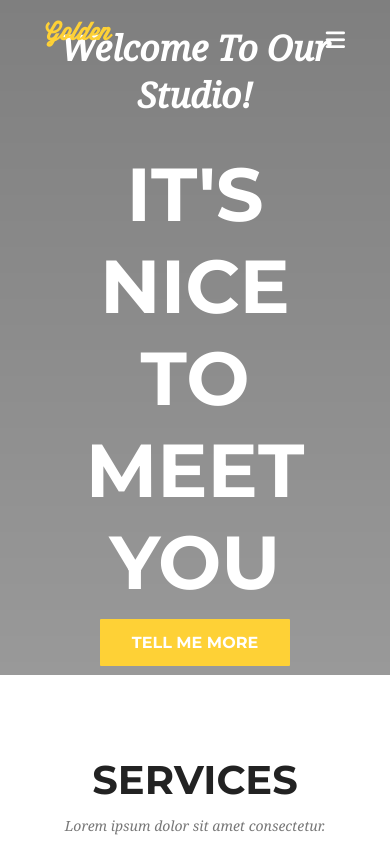
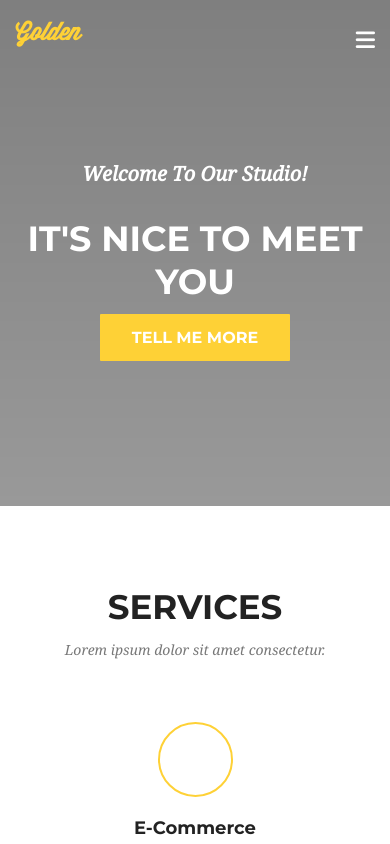
Before and after one commit to AyoubTRD/golden, a plain HTML site: page index.html in a window 390 px wide. Shown: the top 844 px of the page. Drawn offline with Linux system fonts and the light colour scheme; a script that the page names is missing.

Commit message:
fully responsive (v1)

```diff
--- a/css/main.css
+++ b/css/main.css
@@ -368,8 +368,8 @@ footer .container {
 
 footer .icons {
   display: flex;
-  min-width: 25%;
-  max-width: 200px;
+  min-width: 30%;
+  max-width: 250px;
   justify-content: space-between;
 }
 
@@ -543,4 +543,53 @@ h6 {
   .fa-bars {
     display: inline;
   }
+  footer span {
+    font-size: 14px;
+  }
+  #home h5 {
+    font-size: 24px;
+  }
+  #home h4 {
+    font-size: 50px;
+  }
+  #home {
+    padding: 0 5px;
+  }
+  #home .hero {
+    padding: 0 10px;
+  }
+  #home {
+    height: 70vh;
+  }
 }
+
+@media all and (max-width: 400px) {
+  footer .container {
+    display: block;
+  }
+  footer .icons {
+    margin-top: 10px;
+    width: 200px;
+  }
+  #contact form .grid {
+    grid-template-columns: repeat(auto-fit, minmax(250px, 1fr));
+  }
+  .container {
+    padding: 0 15px;
+  }
+  h2 {
+    font-size: 34px;
+  }
+  #home .hero {
+    padding: 0 5px;
+  }
+  #home h5 {
+    font-size: 20px;
+  }
+  #home h4 {
+    font-size: 35px;
+  }
+  #home {
+    height: 60vh;
+  }
+}
```
